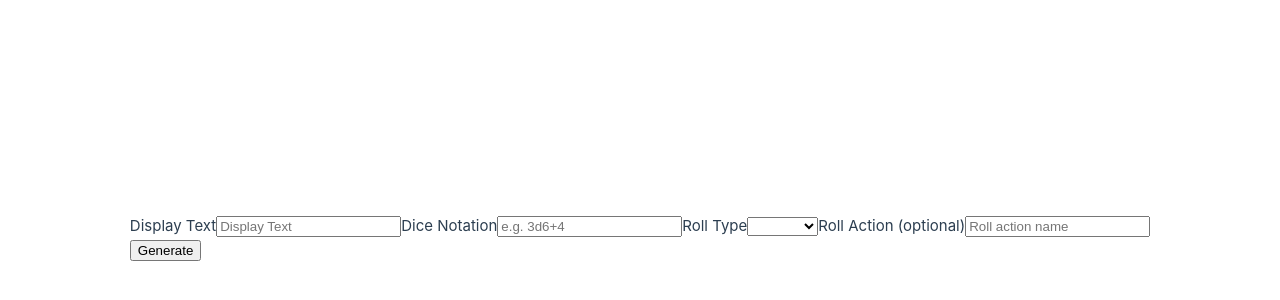
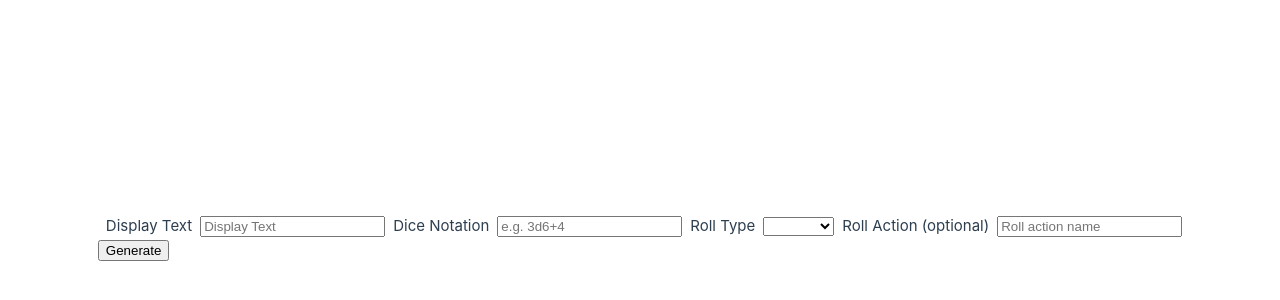
Before and after one commit to scherma/rollable, a Vue app: page / in a window 1280 px wide. Shown: the part 162-462 px from the top of the page. Built offline with nearby package versions, Linux system fonts and the light colour scheme.

Commit message:
Show errors

```diff
--- a/src/components/rollable.vue
+++ b/src/components/rollable.vue
@@ -18,6 +18,9 @@
         </select>
       </form>
       <button @click="blockgen">Generate</button>
+    </div>
+    <div v-if="err.text" class="error">
+      <p>{{ err.text }}</p>
     </div>
     <div fluid>
       <p>{{ block.text }}</p>
@@ -50,3 +53,13 @@ const blockgen = computed(() => {
   }
 })
 </script>
+
+<style>
+label {
+  padding: 0 8px 0 8px;
+}
+
+.error {
+  color: #c94c4c;
+}
+</style>
```
Also changed, not shown: 5 other files (tests, documents, lock files or other folders).
